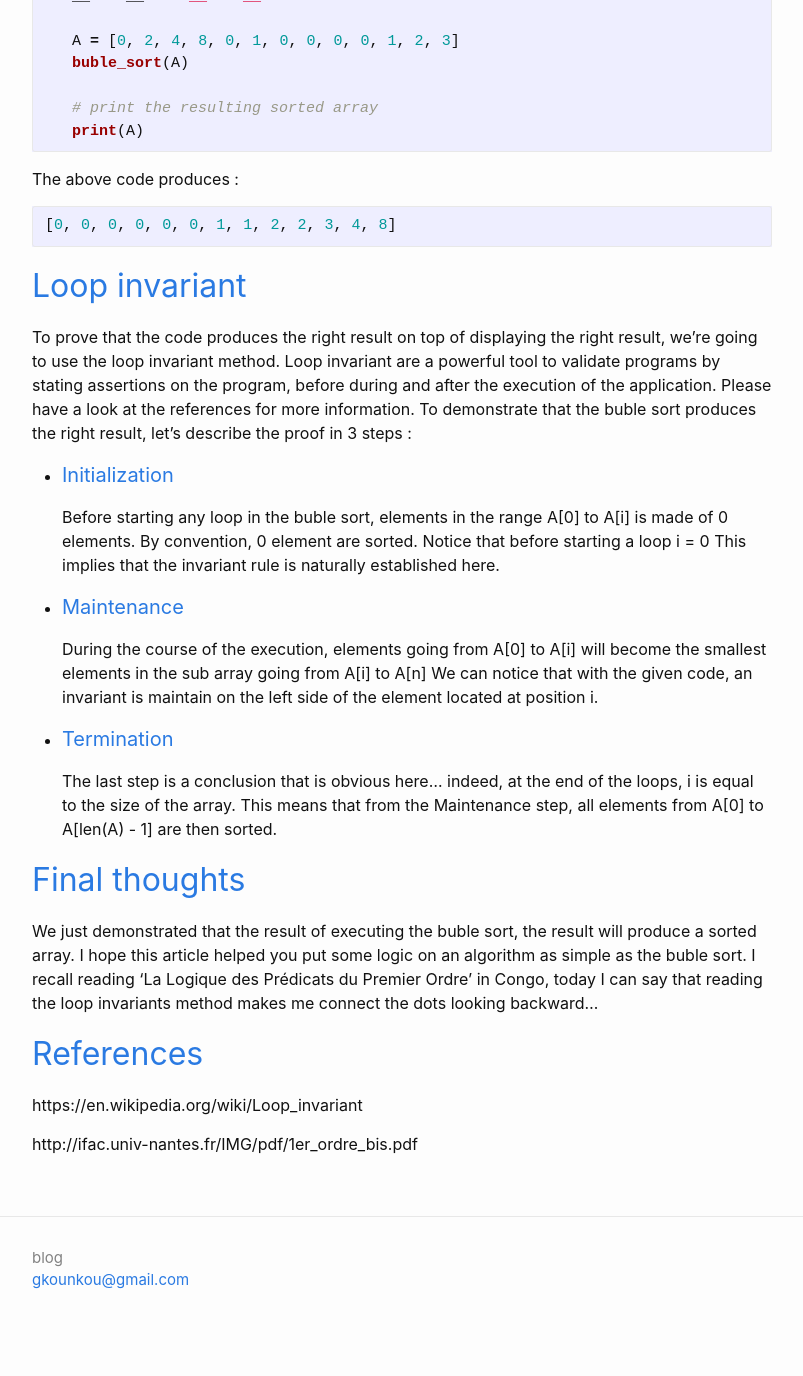
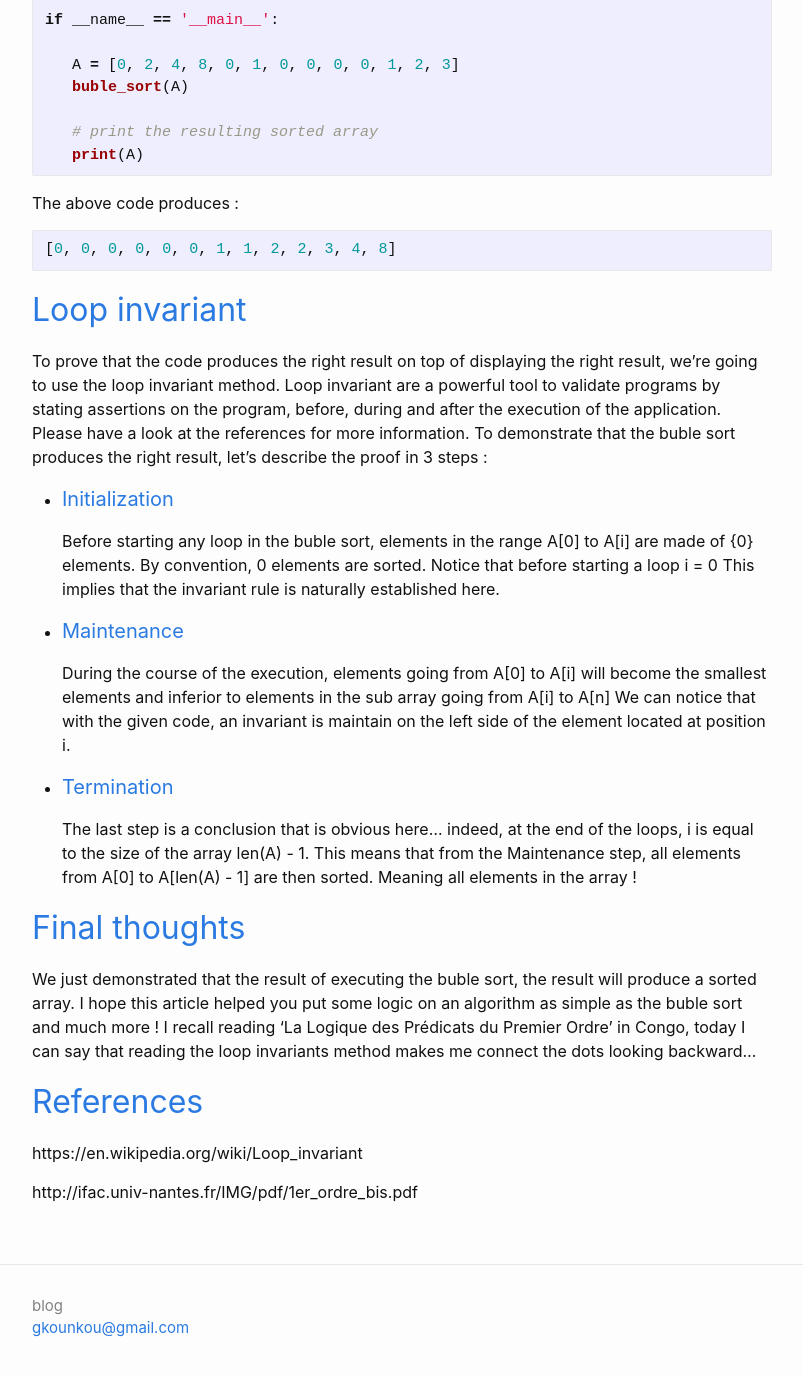
Before and after one commit to kounkou/kounkou.github.io, a Jekyll site: the page built from _posts/2019-06-13-loop-invariant-proof.md, in a window 1280 px wide and 1400 px high, scrolled down 898 px. Shown: the top 1376 px of the window, without its empty margins (238-1041 px from the left). Built offline with Jekyll 4.4.1, drawn with Linux system fonts in a browser that asks for light colours; our own code applies the rules of GitHub Pages for plain Markdown files; before the commit the page ends 2250 px from its top, so only the background shows below that; some of the changed text lies outside the part shown.

Commit message:
Update 2019-06-13-loop-invariant-proof.md

````diff
--- a/_posts/2019-06-13-loop-invariant-proof.md
+++ b/_posts/2019-06-13-loop-invariant-proof.md
@@ -3,20 +3,19 @@
 
 ## Introduction
 
-Some algorithms are so simple that, most people would barely touch them under the surface.
+Some algorithms are so simple that, most people wouldn't look bebeath the surface.
 I was reading a document online about sorting algorithms, and a very simple question was asking
-to demonstrate that an algorithm would produce the expected result, in short, sorting the given list of elements.
-I think that question is profound. It asks the question if our understanding of how the algorithm
-used produces the correct output.
+to demonstrate how that sorting algorithm would produce the expected result, in short, produce a list of sorted elements.
+I think that question is profound. It asks the question of our true understanding of how the algorithm produces the correct output.
 In the following section, we will first expose an easy sorting algorithm, you've guessed it, a buble sort... and
-demonstrate that applying instructions on the container will produce the expected result.
+demonstrate that applying instructions on the container will produce the expected result following a method called loop invariant.
 
 ## Buble sort
 
 I guess no introduction is needed for the buble sort here... but in case you're short in memory or new to programming,
 let me describe how the buble sort algorithm works.
-As the name explains it, Buble sort will sort a list of elements (Integers in our case), but moving the bigger elements to the end or the beginning of the list like bubles going up in a bottle of soda.
-Here is an implementation of the buble sort in Python.
+As the name suggests, Buble sort will sort a list of elements (Integers in our case), but moving the bigger elements to the end or the beginning of the list like bubles going up in a bottle of soda.
+Here is an implementation of the buble sort in Python. yeah,... I am in love with Python these days.
 
 ```python
 
@@ -44,27 +43,26 @@ The above code produces  :
 
 ## Loop invariant
 
-To prove that the code produces the right result on top of displaying the right result, we're going to use the loop invariant method. Loop invariant are a powerful tool to validate programs by stating assertions on the program, before during and after the execution of the application. Please have a look at the references for more information.
+To prove that the code produces the right result on top of displaying the right result, we're going to use the loop invariant method. Loop invariant are a powerful tool to validate programs by stating assertions on the program, before, during and after the execution of the application. Please have a look at the references for more information.
 To demonstrate that the buble sort produces the right result, let's describe the proof in 3 steps :
 
 - #### Initialization
-  Before starting any loop in the buble sort, elements in the range A[0] to A[i] is made of 0 elements.
-  By convention, 0 element are sorted. Notice that before starting a loop i = 0
+  Before starting any loop in the buble sort, elements in the range A[0] to A[i] are made of {0} elements.
+  By convention, 0 elements are sorted. Notice that before starting a loop i = 0
   This implies that the invariant rule is naturally established here.
 
 - #### Maintenance
-  During the course of the execution, elements going from A[0] to A[i] will become the smallest elements in the
-  sub array going from A[i] to A[n]
+  During the course of the execution, elements going from A[0] to A[i] will become the smallest elements and inferior to elements in the sub array going from A[i] to A[n]
   We can notice that with the given code, an invariant is maintain on the left side of the element located at position i.
 
 - #### Termination
-  The last step is a conclusion that is obvious here... indeed, at the end of the loops, i is equal to the size of the array.
-  This means that from the Maintenance step, all elements from A[0] to A[len(A) - 1] are then sorted.
+  The last step is a conclusion that is obvious here... indeed, at the end of the loops, i is equal to the size of the array len(A) - 1.
+  This means that from the Maintenance step, all elements from A[0] to A[len(A) - 1] are then sorted. Meaning all elements in the array !
 
 
 ## Final thoughts
 
-We just demonstrated that the result of executing the buble sort, the result will produce a sorted array. I hope this article helped you put some logic on an algorithm as simple as the buble sort.
+We just demonstrated that the result of executing the buble sort, the result will produce a sorted array. I hope this article helped you put some logic on an algorithm as simple as the buble sort and much more !
 I recall reading 'La Logique des Prédicats du Premier Ordre' in Congo, today I can say that reading the loop invariants method makes me connect the dots looking backward...
 
 
````
